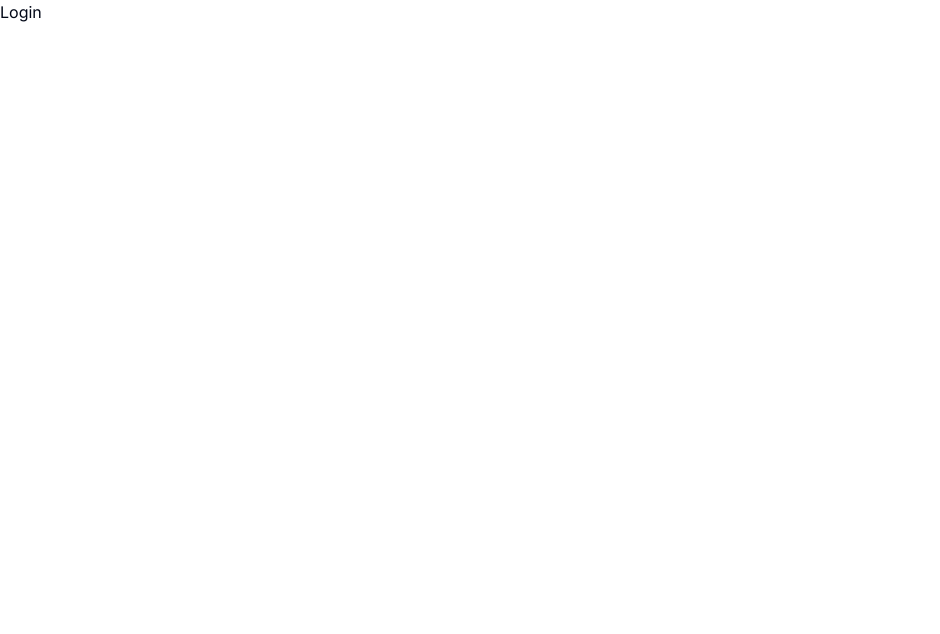
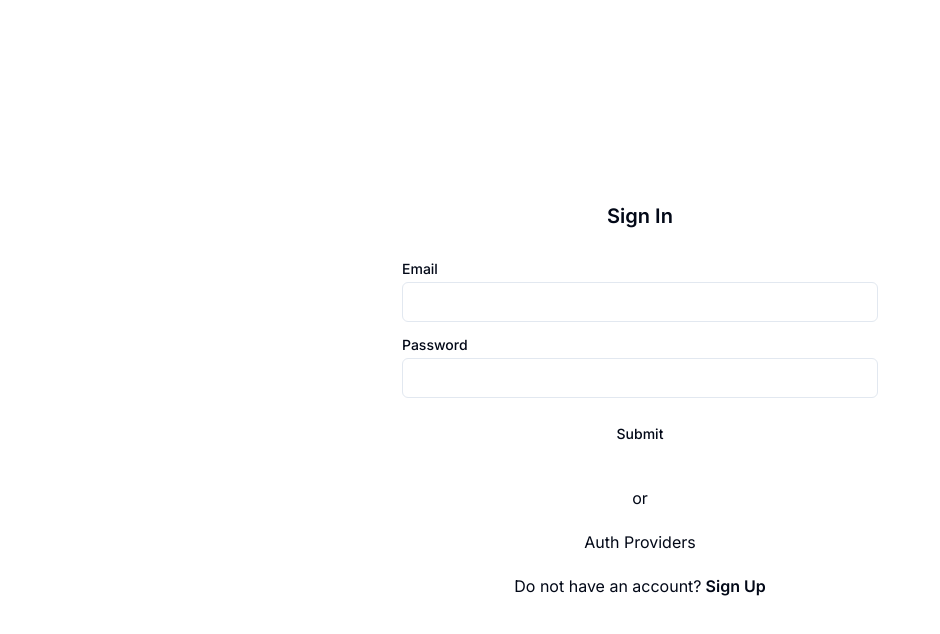
Before and after one commit to IvanDanyliuk/boards-editor, a Next.js app: page /login in a window 1280 px wide. Shown: the top 634 px of the page, without its empty margins (0-940 px from the left). Built offline with nearby package versions, Linux system fonts and the light colour scheme.

Commit message:
fix the redirect bug of the login and register actions

```diff
--- a/app/(auth)/login/page.tsx
+++ b/app/(auth)/login/page.tsx
@@ -1,6 +1,22 @@
+import Link from "next/link";
+import { LoginForm } from "../_components/login-form";
+
 const LoginPage = () => {
   return (
-    <div>Login</div>
+    <div className='w-full min-h-screen flex flex-col justify-center items-center gap-5 bg-white'>
+      <h2 className='text-xl font-semibold'>Sign In</h2>
+      <LoginForm />
+      <p className='text-center'>or</p>
+      <div>
+        Auth Providers
+      </div>
+      <div className='flex gap-1'>
+        <p>Do not have an account?</p>
+        <Link href='/register' className='font-semibold'>
+          Sign Up
+        </Link>
+      </div>
+    </div>
   );
 };
 
--- a/app/(auth)/register/page.tsx
+++ b/app/(auth)/register/page.tsx
@@ -12,7 +12,7 @@ const RegisterPage = () => {
       </div>
       <div className='flex gap-1'>
         <p>Already have an account?</p>
-        <Link href='login' className='font-semibold'>
+        <Link href='/login' className='font-semibold'>
           Sign In
         </Link>
       </div>
--- a/lib/actions/auth.actions.ts
+++ b/lib/actions/auth.actions.ts
@@ -6,6 +6,11 @@ import { createServerClient } from '../db/clients/server';
 import { revalidatePath } from 'next/cache';
 import { redirect } from 'next/navigation';
 
+
+const loginDataSchema = zod.object({
+  email: zod.string().min(1, 'Email is required').email('Invalid email'),
+  password: zod.string().min(1, 'Password is required').min(6, 'Password must have 6 characters'),
+});
 
 const registerDataSchema = zod.object({
   name: zod.string().min(1, 'Name is required').max(100),
@@ -29,8 +34,8 @@ export const login = async (prevState: any, formData: FormData) => {
   const email = formData.get('email') as string;
   const password = formData.get('password') as string;
 
-  try {
-    const validatedFields = registerDataSchema.safeParse({
+  // try {
+    const validatedFields = loginDataSchema.safeParse({
       email, password
     });
 
@@ -40,22 +45,21 @@ export const login = async (prevState: any, formData: FormData) => {
       };
     };
 
-    const supabase = createServerClient()
-
-    // type-casting here for convenience
-    // in practice, you should validate your inputs
-
+    const supabase = createServerClient();
     const { error } = await supabase.auth.signInWithPassword({ email, password })
 
     if (error) {
-      redirect('/error')
+      redirect('/login');
     }
 
-    revalidatePath('/', 'layout')
-    redirect('/')
-  } catch (error: any) {
-
-  }
+    revalidatePath('/', 'layout');
+    redirect('/');
+  // } catch (error: any) {
+  //   console.log('LOGIN ERROR', error)
+  //   return {
+  //     error: [error.message]
+  //   }
+  // }
 };
 
 export const register = async (prevState: any, formData: FormData) => {
@@ -68,7 +72,7 @@ export const register = async (prevState: any, formData: FormData) => {
   const industry = formData.get('industry') as string;
   const role = formData.get('role') as string;
 
-  try {
+  // try {
     const validatedFields = registerDataSchema.safeParse({
       name, email, password, confirmPassword, imageUrl, company, industry, role
     });
@@ -106,13 +110,13 @@ export const register = async (prevState: any, formData: FormData) => {
 
     revalidatePath('/', 'layout');
     redirect('/');
-  } catch (error: any) {
-    console.log('REGISTER', error);
-  }
+  // } catch (error: any) {
+  //   console.log('REGISTER', error);
+  // }
 };
 
 export const logout = async () => {
-  try {
+  // try {
     const supabase = createServerClient();
     const { error } = await supabase.auth.signOut();
 
@@ -122,11 +126,11 @@ export const logout = async () => {
       };
     }
 
-    revalidatePath('/', 'layout');
+    revalidatePath('/login', 'layout');
     redirect('/login')
-  } catch (error) {
+  // } catch (error) {
 
-  }
+  // }
 };
 
 export const getCurrentUser = async () => {
```
